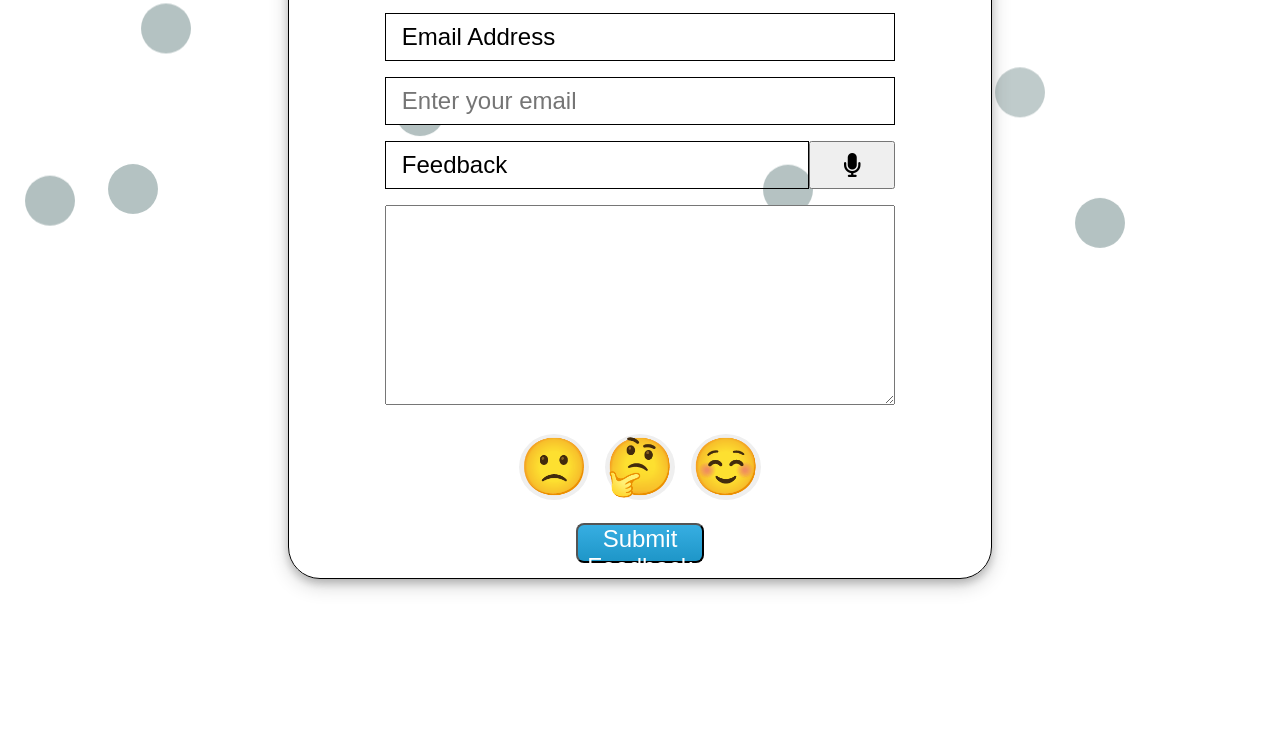
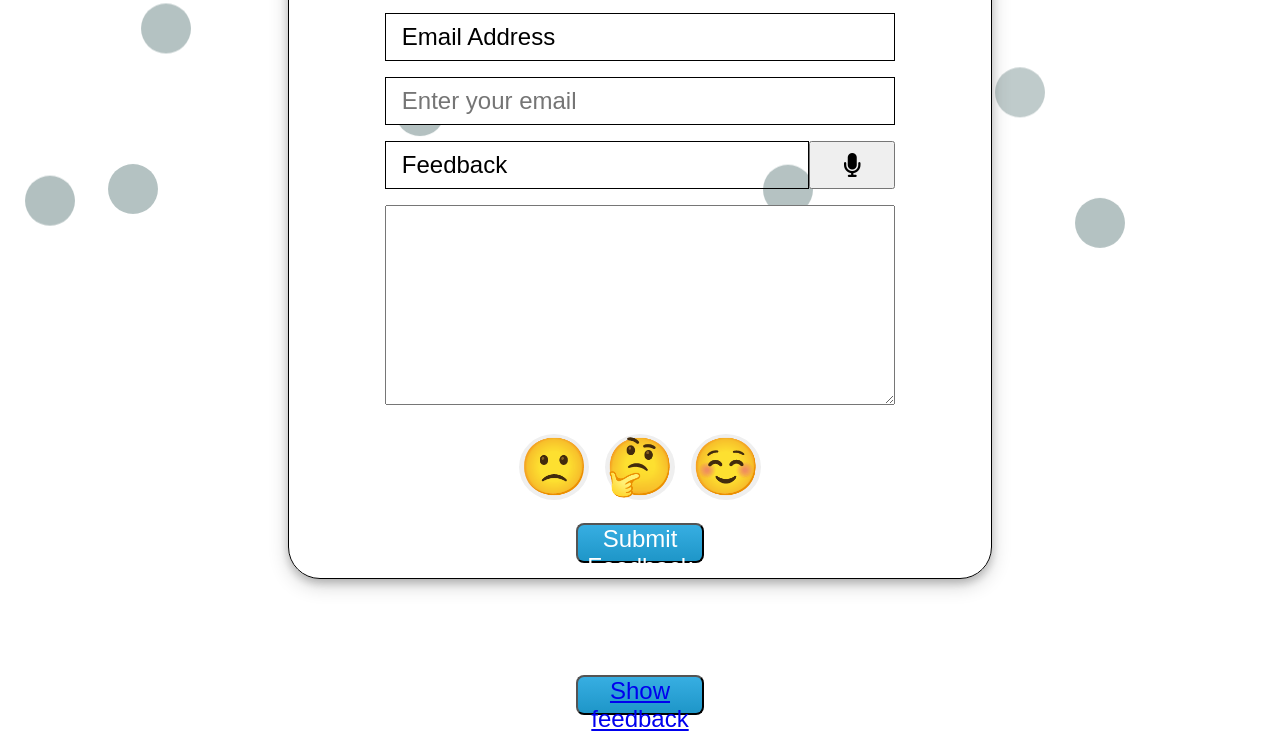
Before and after one commit to yashpatlegl/SoleSphere, a plain HTML site: page feedback.html in a window 1280 px wide. Shown: the part 451-1184 px from the top of the page. Before the commit the page ends 1126 px from the top, so only its background shows below. Drawn offline with Linux system fonts and the light colour scheme.

Commit message:
feedback show page added

```diff
--- a/feedback.css
+++ b/feedback.css
@@ -330,3 +330,26 @@ i:hover{
     opacity: 1;
     display: block;
   }
+
+
+
+
+.submit-butt{
+    /* margin: 1rem; */
+    height: 5vh;
+    width: 10vw;
+    background-image: linear-gradient(-180deg, #37AEE2 0%, #1E96C8 100%);
+  border-radius: .5rem;
+  box-sizing: border-box;
+  color: #FFFFFF;
+    transition: transform 0.3s ease-in-out;
+    cursor: pointer;
+    touch-action: manipulation;
+    text-decoration: none;
+    font-size: 1.5rem;
+
+}
+
+.submit-butt:hover{
+    transform: scale(1.2);
+}
--- a/feedback.html
+++ b/feedback.html
@@ -57,9 +57,11 @@
 
                 </div>
             </div>
+
+
           </div>
 
-
+          <button class="submit-butt"><a href="feedbackshow.html">Show feedback</a></button>
 
     </div>
     <script src="/navbar.js"></script>
```
